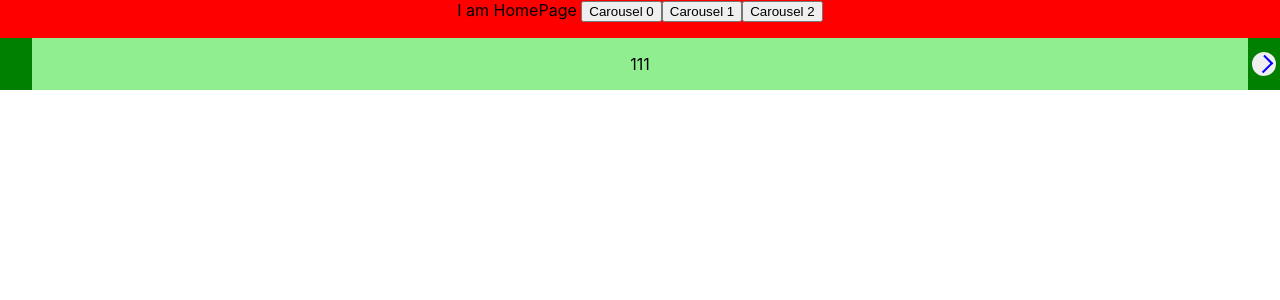
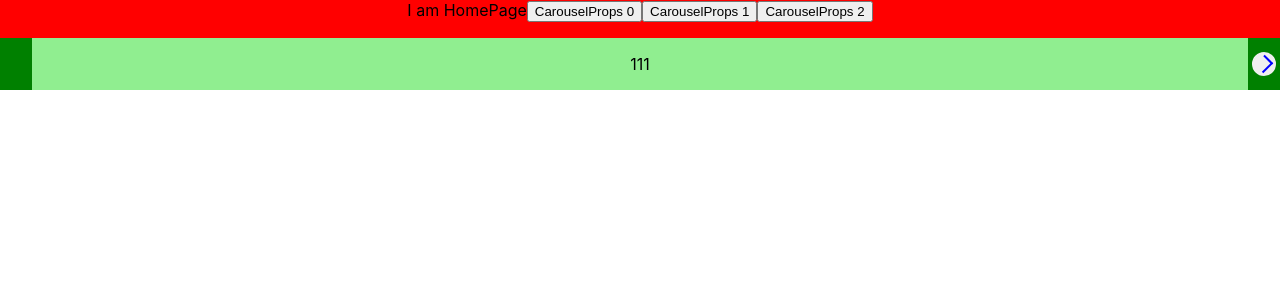
Before and after one commit to ming222555/my-react-playground, a React (Create React App) app: page / in a window 1280 px wide. Shown: the top 300 px of the page. Built offline with nearby package versions, Linux system fonts and the light colour scheme.

Commit message:
Carousel component retest with varying items, itemIDs props, ditto empty array items, itemIDs

```diff
--- a/src/components/Carousel/Carousel.tsx
+++ b/src/components/Carousel/Carousel.tsx
@@ -112,10 +112,10 @@ function recomputeAndSetItemsPerGroupForWindowResize(winWidth: number, arrayBrea
 };
 
 function Carousel({ breakpoints="", items=[], itemIDs=[], cssprefix="cssprefix" }: PageProps) {
-    //////////////////// const [pos_item_group, setPosItemGroup] = useState(-1);
+
     const prevItemsRef: React.MutableRefObject<{}[]> = useRef(null as any);
     const arrayBreakpointsRef: React.MutableRefObject<IBreakpoints[]> = useRef([]);
-    //////////////////// const prevItemsPerGroupRef: React.MutableRefObject<number> = useRef(0);
+
     // console.log('testing Carousel memo');
     const [posItemGroupConcatItemsPerGroup, setPosItemGroupConcatItemsPerGroup] = useState(','); // comma delimiter
     const [counterForceRedraw, setCounterForceRedraw] = useState(0);
@@ -125,7 +125,7 @@ function Carousel({ breakpoints="", items=[], itemIDs=[], cssprefix="cssprefix"
         window.addEventListener("resize", fn);
 
         if (items.length == 0) {
-            // nuttin
+            prevItemsRef.current = [];
         } else if (posItemGroupConcatItemsPerGroup == ',') {
             prevItemsRef.current = items;
             arrayBreakpointsRef.current = setupArrayBreakpoints( breakpoints);
@@ -187,7 +187,7 @@ function Carousel({ breakpoints="", items=[], itemIDs=[], cssprefix="cssprefix"
 
             if (i == numberOfItemGroups - 1) { // last iteration for array_groups
                 let remaining: number = items.length % itemsPerGroup;
-                if ( remaining > 0) { // final groupItems doesn't meet full occupany of itemsPerGroup, so will have to padd it up
+                if ( remaining > 0) { // final groupItems doesn't meet full occupany of itemsPerGroup, so needs to padd it up
                     for (let i = 0; i < itemsPerGroup - remaining; i++) {
                         groupItems.push( <div className={`${cssprefix + '__carousel-slide'}`} key={`nill${i}`}></div>);
                     }
--- a/src/pages/HomePage/HomePage.tsx
+++ b/src/pages/HomePage/HomePage.tsx
@@ -1,15 +1,40 @@
-import React, { useRef, useState} from 'react';
+import React, { useRef, useState, useEffect } from 'react';
 import './HomePage.scss';
-import Carousel from 'components/Carousel/Carousel';
+import Carousel, { PageProps } from 'components/Carousel/Carousel';
+
+const arrayCarouselProps: PageProps[] = [
+    {
+        breakpoints: "520:7,768:8,1200:1",
+        items: [<p key="111">111</p>, <p key="222">222</p>, <p key="333">333</p>, <p key="444">444</p>, <p key="555">555</p>, <p key="666">666</p>, <p key="777">777</p>],
+        itemIDs: ['111', '222', '333', '444', '555', '666', '777']
+    },
+    {
+        breakpoints: "520:7,768:8,1200:1",
+        items: [<p key="1.1.1">1.1.1</p>, <p key="2.2.2">2.2.2</p>, <p key="3.3.3">3.3.3</p>, <p key="4.4.4">4.4.4</p>, <p key="5.5.5">5.5.5</p>, <p key="6.6.6">6.6.6</p>, <p key="7.7.7">7.7.7</p>, <p key="8.8.8">8.8.8</p>, <p key="9.9.9">9.9.9</p>, <p key="e.e.e">e.e.e</p>],
+        itemIDs: ['1.1.1', '2.2.2', '3.3.3', '4.4.4', '5.5.5', '6.6.6', '7.7.7', '8.8.8', '9.9.9', 'e.e.e']
+    },
+    {
+        breakpoints: "520:7,768:8,1200:1",
+        items: [],
+        itemIDs: []
+    }
+];
 
 function HomePage() {
     const [carouselChoice, setCarouselChoice] = useState(0);
+
+    const [propsToCarousel, setPropsToCarousel] = useState({ breakpoints: "init", items: [], itemIDs: []} as PageProps);
+
     /* const [counterForceRedraw, setCounterForceRedraw] = useState(0);
 
     const itemsRef: React.MutableRefObject<{}[]> = useRef([<p key="111">111</p>, <p key="222">222</p>, <p key="333">333</p>, <p key="444">444</p>, <p key="555">555</p>, <p key="666">666</p>, <p key="777">777</p>]);
     const itemIDsRef: React.MutableRefObject<string[]> = useRef(['111', '222', '333', '444', '555', '666', '777']); */
 
-    const out = carouselChoice == 0 ? <Carousel
+    useEffect(() => {
+        setPropsToCarousel( arrayCarouselProps[0]);
+    },[]);
+
+    /* const out = carouselChoice == 0 ? <Carousel
                                         breakpoints="520:7,768:8,1200:1"
                                         items={[<p key="111">111</p>, <p key="222">222</p>, <p key="333">333</p>, <p key="444">444</p>, <p key="555">555</p>, <p key="666">666</p>, <p key="777">777</p>]}
                                         itemIDs={['111', '222', '333', '444', '555', '666', '777']}
@@ -26,15 +51,19 @@ function HomePage() {
                                         breakpoints="520:7,768:8,1200:1"
                                         items={[]}
                                         itemIDs={[]}
-                                    />;
+                                    />; */
 
     return (
         <div className="homePage">
-            I am HomePage   <button onClick={() => setCarouselChoice(0)}>Carousel 0</button>
-                            <button onClick={() => setCarouselChoice(1)}>Carousel 1</button>
-                            <button onClick={() => setCarouselChoice(2)}>Carousel 2</button>
+            I am HomePage
+            {/* <button onClick={() => setCarouselChoice(0)}>Carousel 0</button>
+            <button onClick={() => setCarouselChoice(1)}>Carousel 1</button>
+            <button onClick={() => setCarouselChoice(2)}>Carousel 2</button> */}
+            <button onClick={() => setPropsToCarousel( arrayCarouselProps[0])}>CarouselProps 0</button>
+            <button onClick={() => setPropsToCarousel( arrayCarouselProps[1])}>CarouselProps 1</button>
+            <button onClick={() => setPropsToCarousel( arrayCarouselProps[2])}>CarouselProps 2</button>
     {/* {counterForceRedraw}    <button onClick={() => setCounterForceRedraw(counterForceRedraw => counterForceRedraw + 1)}>setCounterForceRedraw</button> */}
-            {out}
+            {/* {out} */}
             {/* <Carousel
                 breakpoints="520:7,768:3,1200:2"
                 items={[<p key="111">111</p>, <p key="222">222</p>, <p key="333">333</p>, <p key="444">444</p>, <p key="555">555</p>, <p key="666">666</p>, <p key="777">777</p>]}
@@ -46,6 +75,8 @@ function HomePage() {
                 items={itemsRef.current}
                 itemIDs={itemIDsRef.current}
             /> */}
+
+            {propsToCarousel['breakpoints'] === 'init' ? "Loading..." : <Carousel {...propsToCarousel} />}
         </div>
     );
 }
```
Also changed, not shown: src/components/Carousel/Carousel.scss (+0 -8 lines).
